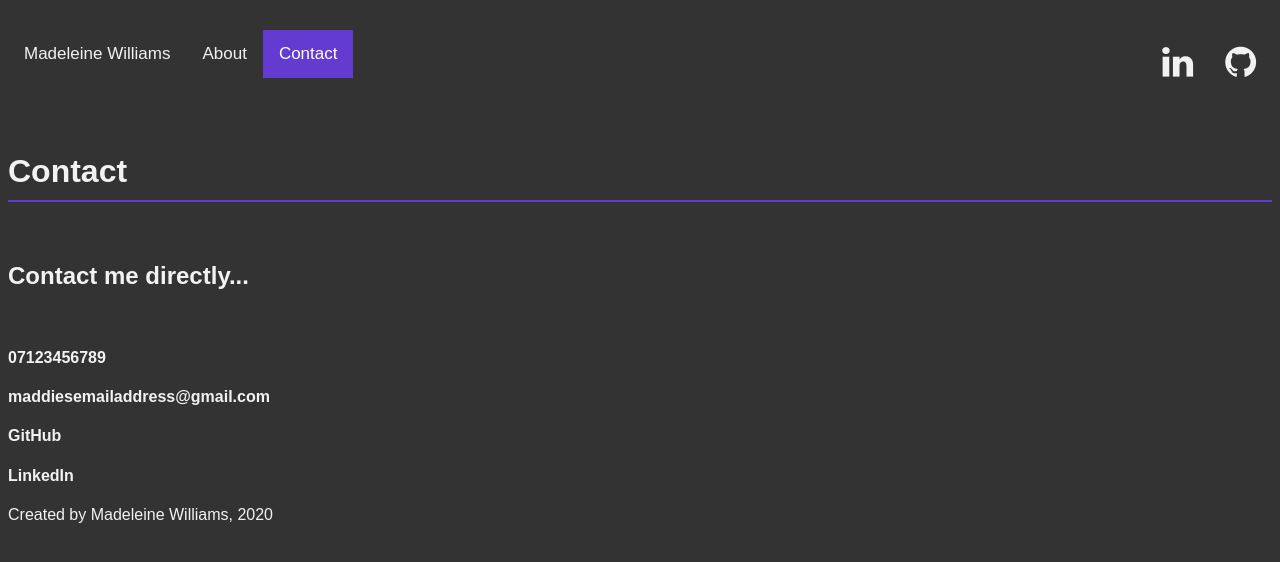
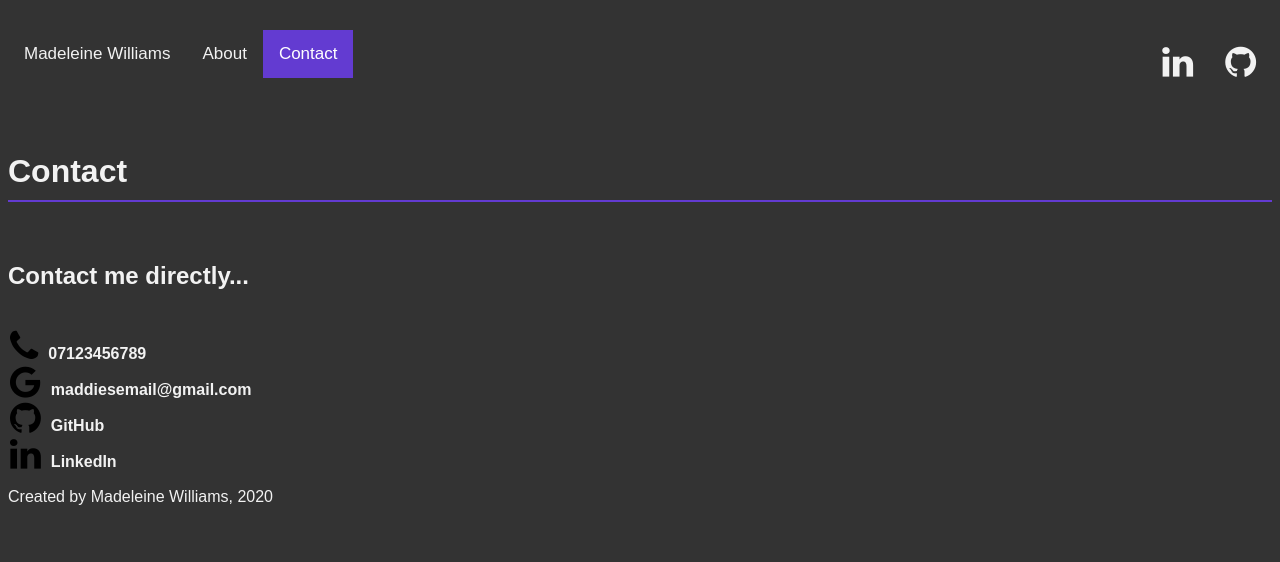
Before and after one commit to mwilliams659/My-Portfolio, a website: page contact.html in a window 1280 px wide. Drawn offline with Linux system fonts and the light colour scheme.

Commit message:
Logos
Social and contact logos added to contact page.

```diff
--- a/contact.html
+++ b/contact.html
@@ -25,10 +25,38 @@
             <br>
             <h2>Contact me directly...</h2>
             <br>
-            <h4>07123456789</h4>
-            <h4>maddiesemailaddress@gmail.com</h4>
-            <h4>GitHub</h4>
-            <h4>LinkedIn</h4>
+            <div>
+                <div class="inline-img">
+                    <i class="fa fa-phone" style='font-size:36px'></i>
+                </div>
+                <div class="inline-img">
+                    <h4 class="inline-img">07123456789</h4>
+                </div>
+            </div>
+            <div>
+                <div class="inline-img">
+                    <i class="fa fa-google" style='font-size:36px'></i>
+                </div>
+                <div class="inline-img">
+                    <h4 class="inline-img">maddiesemail@gmail.com</h4>
+                </div>
+            </div>
+            <div>
+                <div class="inline-img">
+                    <i class="fa fa-github" style='font-size:36px'></i>
+                </div>
+                <div class="inline-img">
+                    <h4 class="inline-img">GitHub</h4>
+                </div>
+            </div>
+            <div>
+                <div class="inline-img">
+                    <i class="fa fa-linkedin" style='font-size:36px'></i>
+                </div>
+                <div class="inline-img">
+                    <h4 class="inline-img">LinkedIn</h4>
+                </div>
+            </div>
         </p>
         <footer>Created by Madeleine Williams, 2020</footer>
         <script src="script.js"></script>
--- a/style.css
+++ b/style.css
@@ -62,6 +62,13 @@
 body {
     margin-top: 30px;
     background-color: #333;
+}
+
+.inline-img {
+  display:inline-block;
+  margin: 0 0.125em;
+  padding: 0;
+  vertical-align: baseline;
 }
 
 h1 {
```
